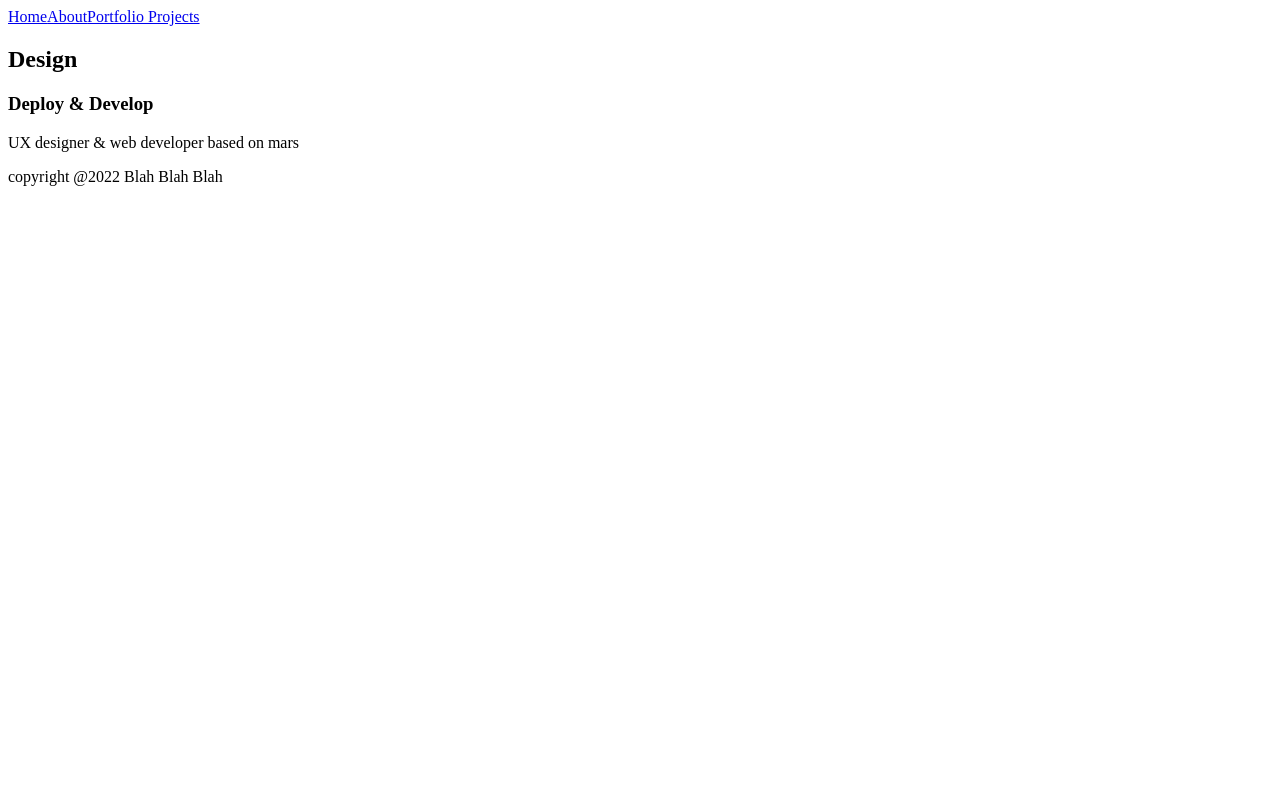
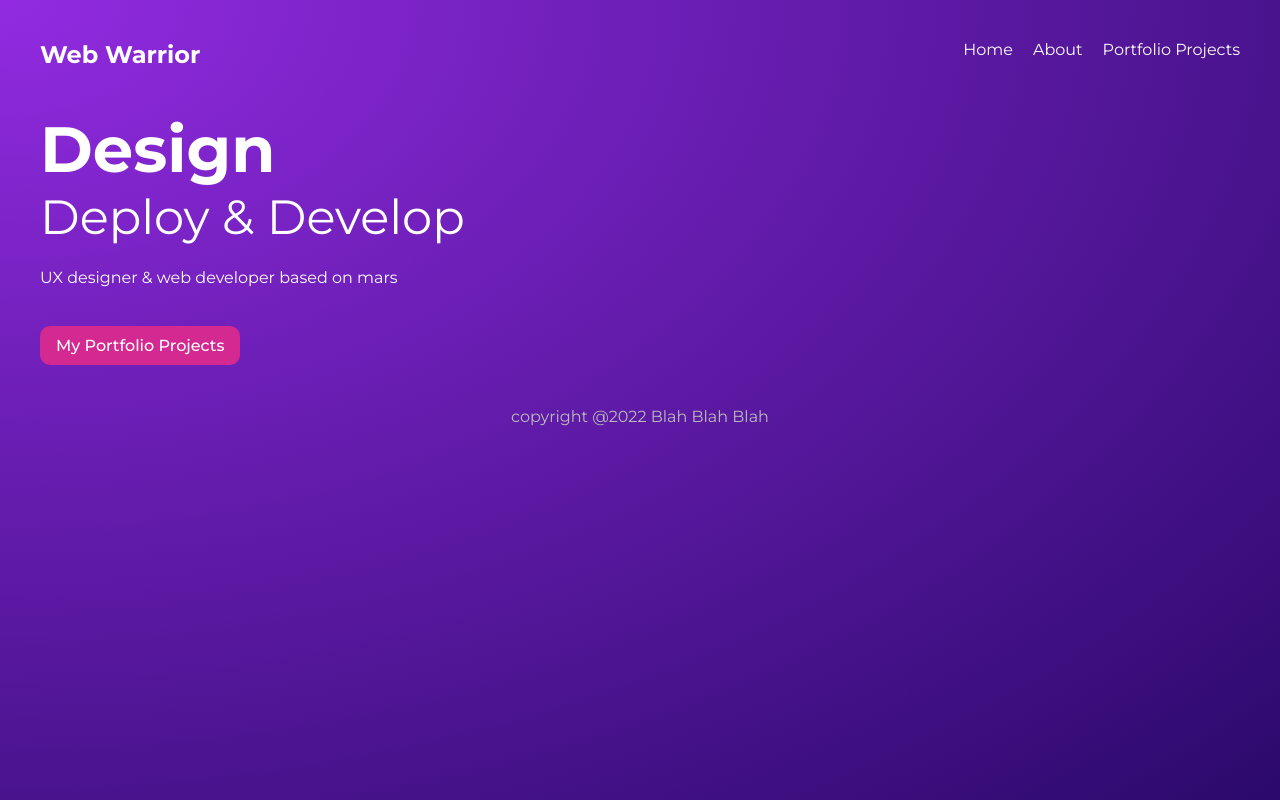
Before and after one commit to vishalverma1999/GatsbyTutorialBeginners, a Gatsby site in the folder web-warrior/: page / in a window 1280 px wide. Built offline with nearby package versions, Linux system fonts and the light colour scheme; Gatsby itself is replaced by a stand-in of ours.

Commit message:
Gatsby Tutorial #6 - Styling Components

```diff
--- a/web-warrior/src/components/Layout.js
+++ b/web-warrior/src/components/Layout.js
@@ -1,5 +1,6 @@
 import React from 'react'
 import Navbar from './Navbar'
+import '../styles/global.css'
 
 export default function Layout({ children }) {
     return (
--- a/web-warrior/src/components/Navbar.js
+++ b/web-warrior/src/components/Navbar.js
@@ -1,13 +1,16 @@
 import React from 'react'
-import {Link} from 'gatsby'
+import { Link } from 'gatsby'
 
 export default function Navbar() {
     return (
-        <div className='links'>
-            <Link to='/' >Home</Link>
-            <Link to='/about'>About</Link>
-            <Link to='/project'>Portfolio Projects</Link>
-        </div>
+        <nav>
+            <h1>Web Warrior</h1>
+            <div className='links'>
+                <Link to='/' >Home</Link>
+                <Link to='/about'>About</Link>
+                <Link to='/project'>Portfolio Projects</Link>
+            </div>
+        </nav>
     )
 }
 
--- a/web-warrior/src/pages/index.js
+++ b/web-warrior/src/pages/index.js
@@ -1,15 +1,19 @@
+import { Link } from "gatsby"
 import React from "react"
 import Layout from "../components/Layout"
+import * as styles from '../styles/home.module.css'
+
 
 export default function Home() {
   return (
     <Layout>
       {/* content b/w layout wrapper is children of the wrapper and we can collect it in Layout component as prop from each page */}
-    <section>
+    <section className={styles.header}>
       <div>
         <h2>Design</h2>
         <h3>Deploy & Develop</h3>
         <p>UX designer & web developer based on mars</p>
+        <Link className={styles.btn} to='/project'>My Portfolio Projects</Link>
       </div>
     </section>
     </Layout>
--- a/web-warrior/src/pages/project/index.js
+++ b/web-warrior/src/pages/project/index.js
@@ -1,11 +1,12 @@
 import React from 'react'
 import Layout from '../../components/Layout'
+import * as styles from '../../styles/project.module.css'
 
 export default function Projects() {
     return (
         <Layout>
             {/* content b/w layout wrapper is children of the wrapper and we can collect it in Layout component as prop from each page */}
-            <div>
+            <div className={styles.portfolio}>
                 <h2>Portfolio</h2>
                 <h3>Projects & Websites I'have created</h3>
             </div>
--- /dev/null
+++ b/web-warrior/src/styles/global.css
@@ -0,0 +1,59 @@
+/* in this way wecan import fonts directly in .css file instead of .html file using standard link method */
+@import url("https://fonts.googleapis.com/css2?family=Montserrat:wght@300;400;500;700&display=swap");
+
+* {
+  margin: 0;
+  padding: 0;
+  text-decoration: none;
+  font-family: "Montserrat";
+  color: white;
+}
+html,
+body {
+  min-height: 100%;
+}
+body {
+  background: radial-gradient(
+    at top left,
+    rgba(146, 43, 225, 1) 0%,
+    rgba(43, 9, 107, 1) 100%
+  );
+  background-repeat: no-repeat;
+}
+p {
+  margin: 16px auto;
+  line-height: 1.5em;
+}
+
+/* layout & nav */
+.layout {
+  max-width: 1200px;
+  margin: 0 auto;
+}
+nav {
+  display: grid;
+  grid-template-columns: 1fr 1fr;  /*we set it up into two columns one on the left one of the right and that of equal width we give it a margin of 40 pixels top and bottom*/
+  margin: 40px auto;
+}
+nav .links {
+  display: inline-block;
+  text-align: right;
+}
+
+nav a {
+  display: inline-block;
+  margin-left: 20px;
+  font-weight: 400;
+  padding-bottom: 8px;
+  border-bottom: 3px solid transparent;
+}
+
+nav a:hover {
+  border-color: white;
+}
+
+footer p {
+  text-align: center;
+  color: #bbb;
+  margin: 40px auto;
+}
--- /dev/null
+++ b/web-warrior/src/styles/home.module.css
@@ -0,0 +1,30 @@
+.header {
+    display: grid;
+    grid-template-columns: 1fr 1fr;
+    grid-gap: 40px;
+    align-items: center;
+  }
+  .header h2 {
+    font-size: 4em;
+  }
+  .header h3 {
+    font-size: 3em;
+    font-weight: 400;
+    margin-bottom: 20px;
+  }
+  .btn {
+    display: inline-block;
+    background: #D42990;
+    padding: 10px 16px;
+    border-radius: 10px;
+    margin-top: 20px;
+    font-weight: 500;
+  }
+
+/*
+css modules are a way for us to scope styles to specific components or pages, so we can create a module apply it to a specific react
+component or page then what's going to happen behind the scenes is that module will be scoped to that particular component so any classes that we have in that module or selectors defined in that module will then not apply to other components where we don't import that module and it scopes it using random strings and identifiers that it attaches to the selectors and classes. eg: home.module--header--tyb45, home.module - identifier, header - classes/selectors, tyb45 - random string
+
+ one more thing i want to mention it's always a good idea to use class or id selectors inside these modules for example if i was to come over to project.module.css and just say h3 without any selector like color: red;  now i'm going to save this and come over localhost/project and you see it works so you might be thinking well why not, but it's not going to scope it there's no way to scope that style to just this h3 so it might have an effect on other things as well so if i go home we can see right here we get this thing red as well because it's now not scoped to the individual component so in order for these styles to be scoped you should use either class selectors or id selectors
+
+*/
```
Also changed, not shown: web-warrior/src/styles/project.module.css (added, +11 -0 lines).
